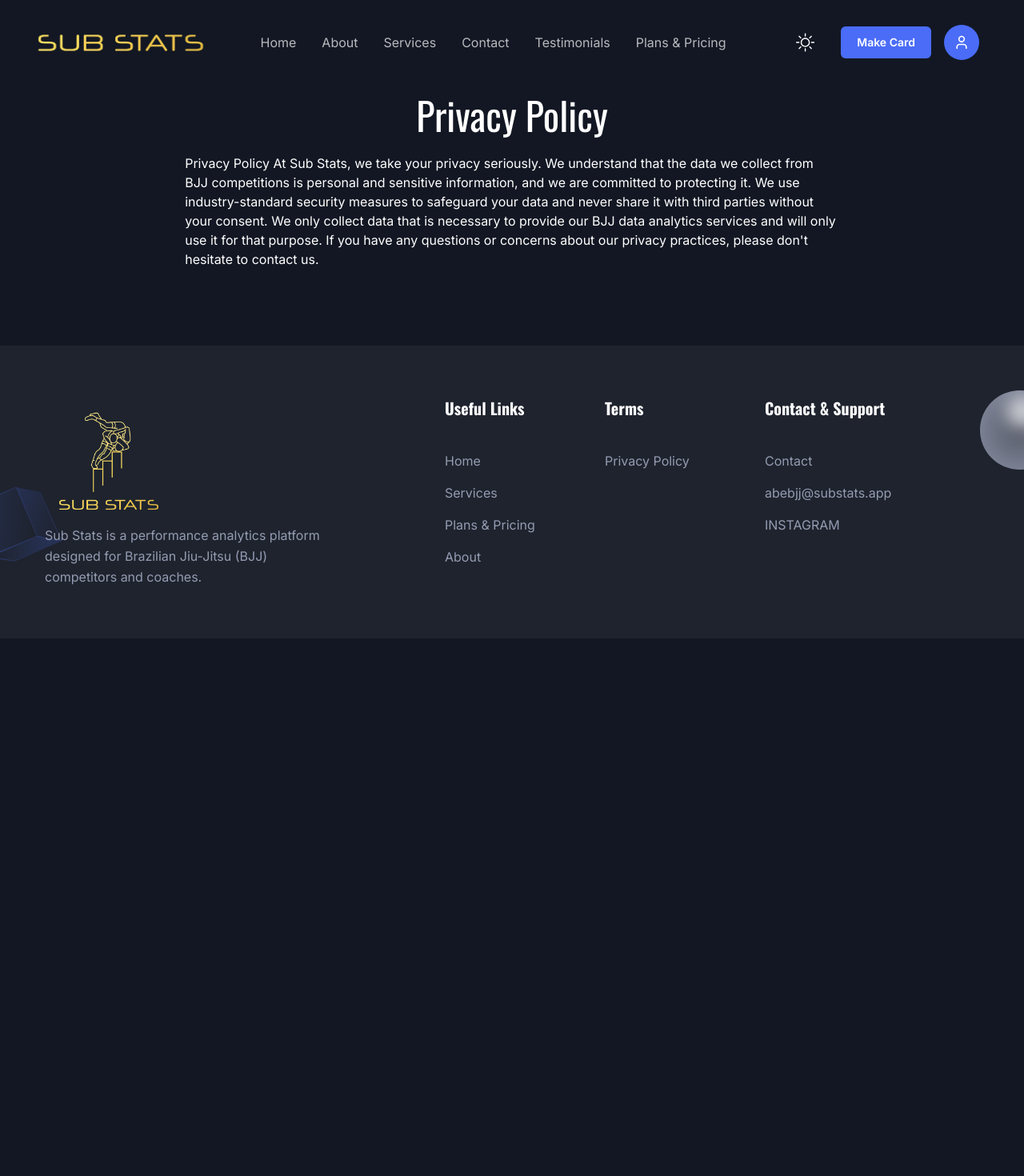
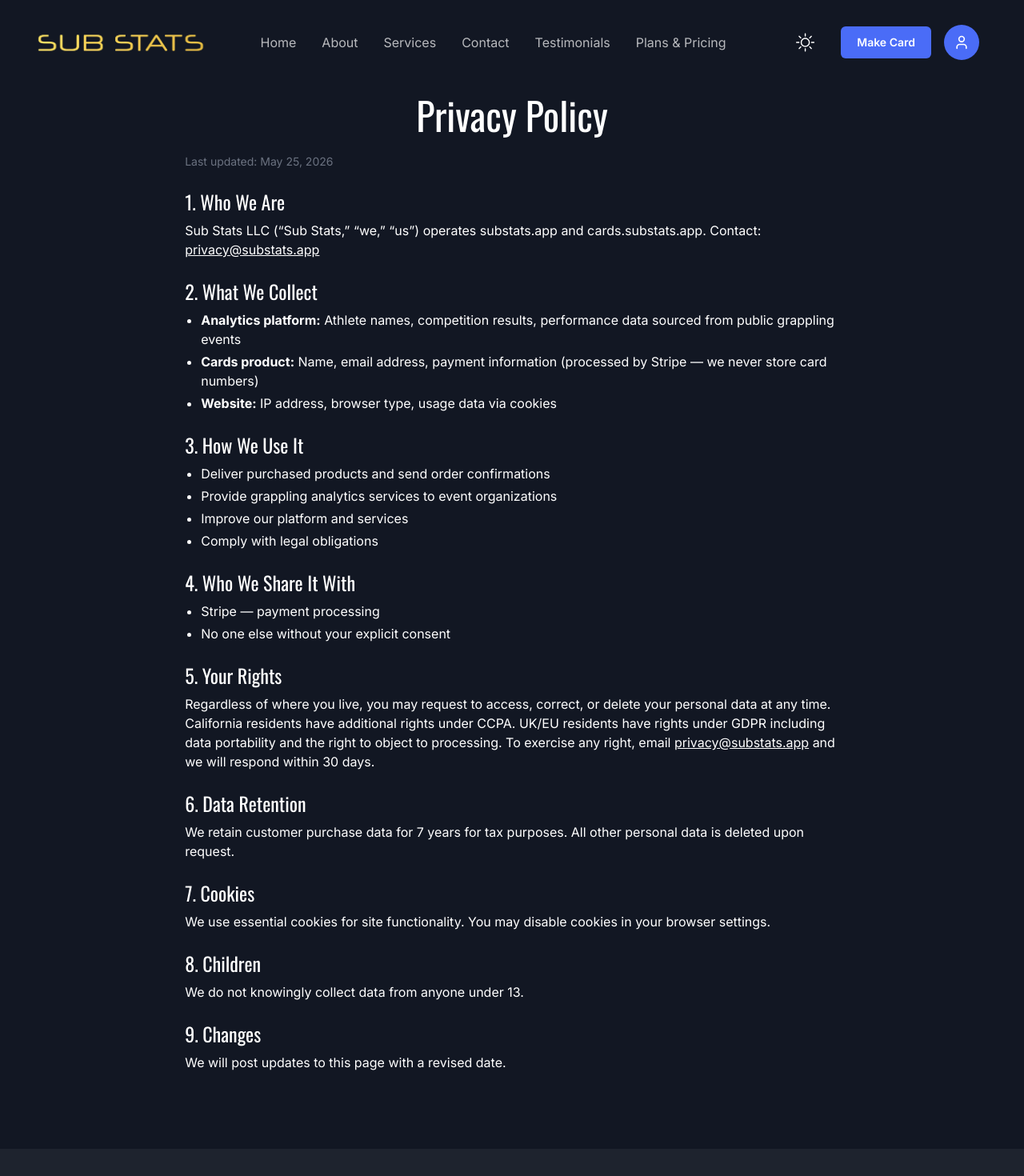
Before and after one commit to sobanomar/substats-app, a Next.js app: page /privacy-policy in a window 1280 px wide. Shown: the top 1470 px of the page at 80% size. Before the commit the page ends 800 px from the top, so only its background shows below. Built offline with nearby package versions, Linux system fonts and the light colour scheme.

Commit message:
Update the privacy policy

```diff
--- a/app/privacy-policy/page.tsx
+++ b/app/privacy-policy/page.tsx
@@ -11,16 +11,111 @@
       >
         Privacy Policy
       </h1>
-      <p className="w-full md:w-[70%]">
-        Privacy Policy At Sub Stats, we take your privacy seriously. We
-        understand that the data we collect from BJJ competitions is personal
-        and sensitive information, and we are committed to protecting it. We use
-        industry-standard security measures to safeguard your data and never
-        share it with third parties without your consent. We only collect data
-        that is necessary to provide our BJJ data analytics services and will
-        only use it for that purpose. If you have any questions or concerns
-        about our privacy practices, please don&apos;t hesitate to contact us.
-      </p>
+      <div className="w-full space-y-6 md:w-[70%]">
+        <p className="text-sm text-gray-500">Last updated: May 25, 2026</p>
+
+        <section className="space-y-2">
+          <h2 className={`${oswald.className} text-2xl`}>1. Who We Are</h2>
+          <p>
+            Sub Stats LLC (&ldquo;Sub Stats,&rdquo; &ldquo;we,&rdquo; &ldquo;us&rdquo;) operates substats.app and
+            cards.substats.app. Contact:{" "}
+            <a
+              href="mailto:privacy@substats.app"
+              className="underline"
+            >
+              privacy@substats.app
+            </a>
+          </p>
+        </section>
+
+        <section className="space-y-2">
+          <h2 className={`${oswald.className} text-2xl`}>2. What We Collect</h2>
+          <ul className="list-disc space-y-1 pl-5">
+            <li>
+              <strong>Analytics platform:</strong> Athlete names, competition
+              results, performance data sourced from public grappling events
+            </li>
+            <li>
+              <strong>Cards product:</strong> Name, email address, payment
+              information (processed by Stripe — we never store card numbers)
+            </li>
+            <li>
+              <strong>Website:</strong> IP address, browser type, usage data via
+              cookies
+            </li>
+          </ul>
+        </section>
+
+        <section className="space-y-2">
+          <h2 className={`${oswald.className} text-2xl`}>3. How We Use It</h2>
+          <ul className="list-disc space-y-1 pl-5">
+            <li>Deliver purchased products and send order confirmations</li>
+            <li>
+              Provide grappling analytics services to event organizations
+            </li>
+            <li>Improve our platform and services</li>
+            <li>Comply with legal obligations</li>
+          </ul>
+        </section>
+
+        <section className="space-y-2">
+          <h2 className={`${oswald.className} text-2xl`}>
+            4. Who We Share It With
+          </h2>
+          <ul className="list-disc space-y-1 pl-5">
+            <li>Stripe — payment processing</li>
+            <li>No one else without your explicit consent</li>
+          </ul>
+        </section>
+
+        <section className="space-y-2">
+          <h2 className={`${oswald.className} text-2xl`}>5. Your Rights</h2>
+          <p>
+            Regardless of where you live, you may request to access, correct, or
+            delete your personal data at any time. California residents have
+            additional rights under CCPA. UK/EU residents have rights under GDPR
+            including data portability and the right to object to processing. To
+            exercise any right, email{" "}
+            <a
+              href="mailto:privacy@substats.app"
+              className="underline"
+            >
+              privacy@substats.app
+            </a>{" "}
+            and we will respond within 30 days.
+          </p>
+        </section>
+
+        <section className="space-y-2">
+          <h2 className={`${oswald.className} text-2xl`}>6. Data Retention</h2>
+          <p>
+            We retain customer purchase data for 7 years for tax purposes. All
+            other personal data is deleted upon request.
+          </p>
+        </section>
+
+        <section className="space-y-2">
+          <h2 className={`${oswald.className} text-2xl`}>7. Cookies</h2>
+          <p>
+            We use essential cookies for site functionality. You may disable
+            cookies in your browser settings.
+          </p>
+        </section>
+
+        <section className="space-y-2">
+          <h2 className={`${oswald.className} text-2xl`}>8. Children</h2>
+          <p>
+            We do not knowingly collect data from anyone under 13.
+          </p>
+        </section>
+
+        <section className="space-y-2">
+          <h2 className={`${oswald.className} text-2xl`}>9. Changes</h2>
+          <p>
+            We will post updates to this page with a revised date.
+          </p>
+        </section>
+      </div>
     </div>
   );
 };
```
